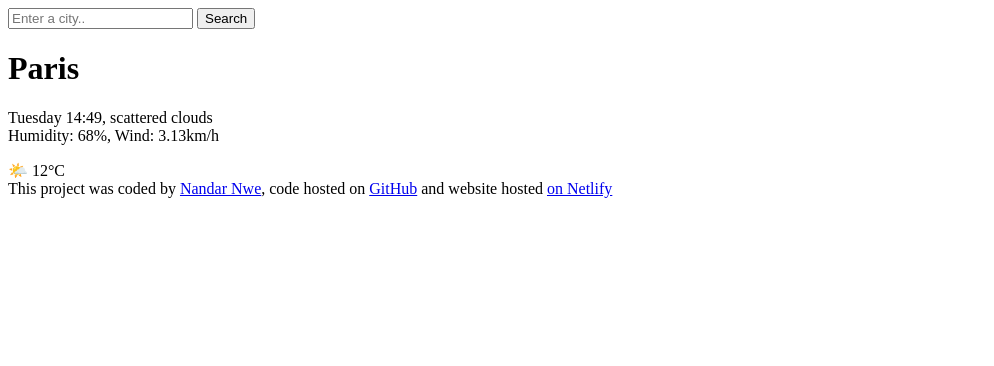
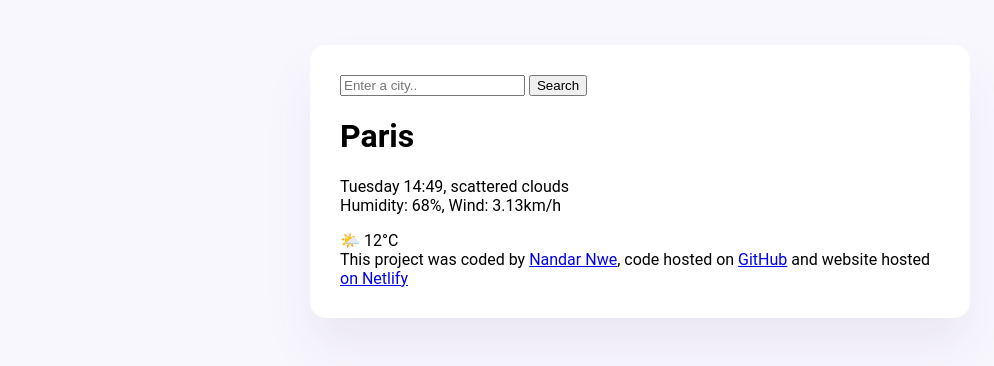
Before and after one commit to Nandar-MaryAnn/PW7-HW-Weather-app, a plain HTML site: page index.html in a window 1280 px wide. Shown: the whole page, without its empty margins (0-994 px from the left). Drawn offline with Linux system fonts and the light colour scheme.

Commit message:
added style and font in source

```diff
--- a/index.html
+++ b/index.html
@@ -3,9 +3,11 @@
   <head>
     <meta charset="UTF-8" />
     <meta name="viewport" content="width=device-width, initial-scale=1.0" />
+    <link rel="stylesheet" href="src/style.css" />
     <title>PW7 Weather App</title>
   </head>
   <body>
+    <div class="weather-app">
       <header>
         <form>
           <input type="search" placeholder="Enter a city.." required />
@@ -25,7 +27,8 @@
       </main>
       <footer>
         This project was coded by
-      <a href="https://github.com/Nandar-MaryAnn" target="_blank"> Nandar Nwe</a
+        <a href="https://github.com/Nandar-MaryAnn" target="_blank">
+          Nandar Nwe</a
         >, code hosted on
         <a
           href="https://github.com/Nandar-MaryAnn/PW7-HW-Weather-app"
@@ -37,5 +40,6 @@
           >on Netlify</a
         >
       </footer>
+    </div>
   </body>
 </html>
--- /dev/null
+++ b/src/style.css
@@ -0,0 +1,12 @@
+body {
+  background-color: #f9f7fe;
+  font-family: "Roboto", sans-serif;
+}
+.weather-app {
+  background: white;
+  max-width: 600px;
+  margin: 45px auto;
+  box-shadow: 0 30px 50px rgba(65, 50, 100, 0.08);
+  border-radius: 16px;
+  padding: 30px;
+}
```
Lines whose indentation alone changed are shown as unchanged.
